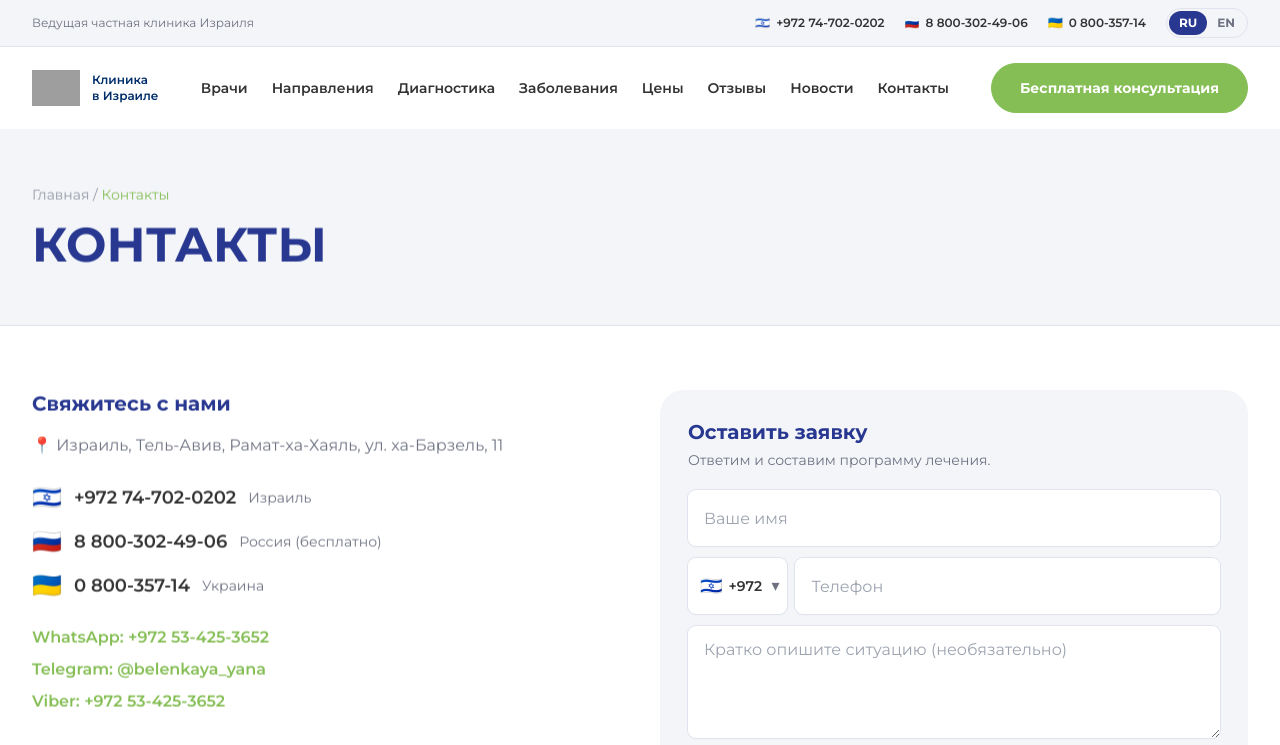
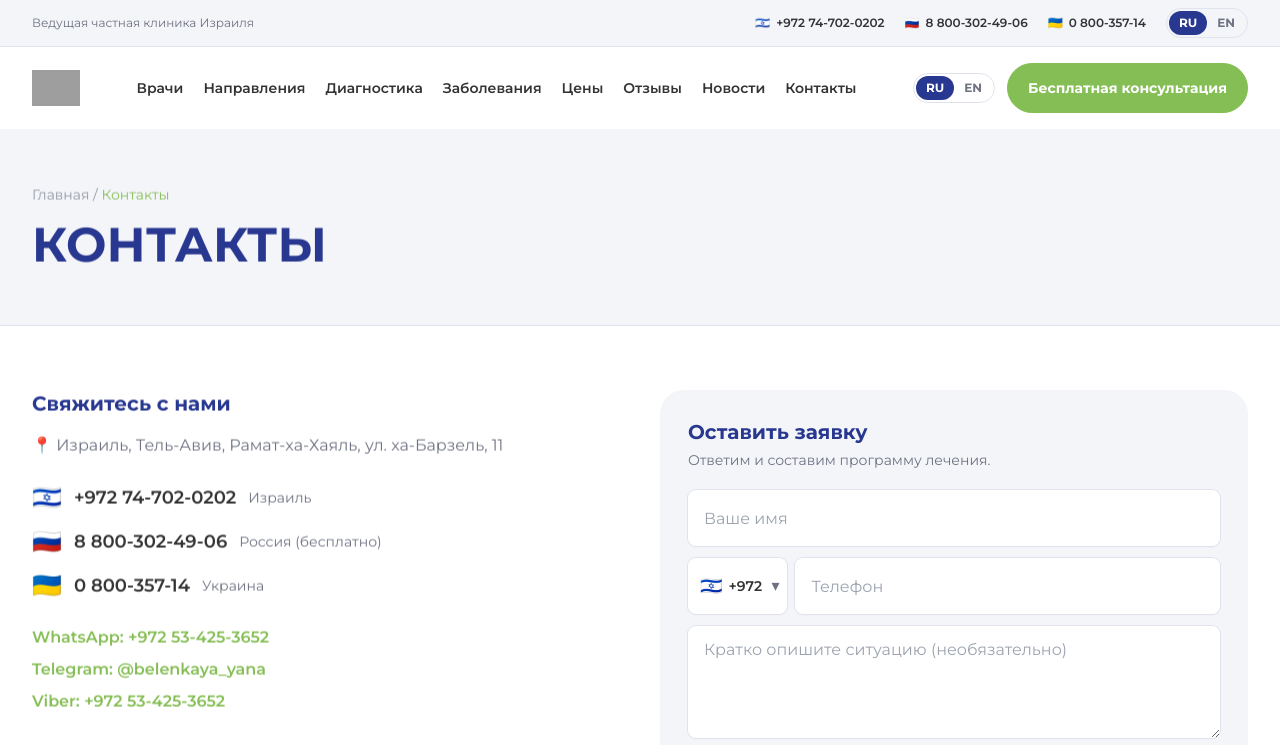
Before and after one commit to David2008Shternlib/NewAssuta, a Next.js app: page /contacts in a window 1280 px wide. Shown: the top 745 px of the page. Built offline with nearby package versions, Linux system fonts and the light colour scheme; grey boxes are pictures that could not be loaded.

Commit message:
Add files via upload

```diff
--- a/components/Header.js
+++ b/components/Header.js
@@ -18,15 +18,10 @@ export default function Header() {
   }, []);
 
   const LangSwitch = ({ className = "" }) => (
-    <div className={`flex items-center rounded-pill border border-line p-0.5 text-xs font-bold ${className}`}>
+    <div className={`flex flex-none items-center rounded-pill border border-line p-0.5 text-xs font-bold ${className}`}>
       {["ru", "en"].map((l) => (
-        <button
-          key={l}
-          onClick={() => setLang(l)}
-          className={`rounded-pill px-2.5 py-1 uppercase transition-colors ${
-            lang === l ? "bg-brand-blue text-white" : "text-muted hover:text-brand-blue"
-          }`}
-        >
+        <button key={l} onClick={() => setLang(l)}
+          className={`rounded-pill px-2.5 py-1 uppercase transition-colors ${lang === l ? "bg-brand-blue text-white" : "text-muted hover:text-brand-blue"}`}>
           {l}
         </button>
       ))}
@@ -36,11 +31,7 @@ export default function Header() {
   return (
     <header className="sticky top-0 z-50 bg-page/95 backdrop-blur">
       {/* Верхняя полоса — сворачивается при скролле */}
-      <div
-        className={`overflow-hidden border-line bg-surface2 transition-all duration-300 hidden md:block ${
-          scrolled ? "max-h-0 border-b-0 opacity-0" : "max-h-16 border-b opacity-100"
-        }`}
-      >
+      <div className={`overflow-hidden border-line bg-surface2 transition-all duration-300 hidden md:block ${scrolled ? "max-h-0 border-b-0 opacity-0" : "max-h-16 border-b opacity-100"}`}>
         <div className="wrap flex items-center justify-between py-2 text-xs">
           <span className="text-muted">{t(lang, "headerTagline")}</span>
           <div className="flex items-center gap-5">
@@ -55,25 +46,22 @@ export default function Header() {
       </div>
 
       {/* Основная строка */}
-      <div className={`wrap flex items-center justify-between transition-all duration-300 ${scrolled ? "py-2.5" : "py-4"}`}>
-        <Link href="/" className="flex items-center gap-3">
-          <img src={site.logo} alt="Assuta" className={`w-auto transition-all dark:brightness-0 dark:invert ${scrolled ? "h-8" : "h-9"}`} />
-          <span className="hidden whitespace-pre text-xs font-semibold text-brand-dark dark:text-accent sm:block">
-            {t(lang, "clinicIn")}
-          </span>
+      <div className={`wrap flex items-center justify-between gap-4 transition-all duration-300 ${scrolled ? "py-2.5" : "py-4"}`}>
+        <Link href="/" className="flex-none">
+          <img src={site.logo} alt="Assuta" className={`w-auto transition-all dark:brightness-0 dark:invert ${scrolled ? "h-7" : "h-9"}`} />
         </Link>
 
-        <nav className="hidden items-center gap-6 lg:flex">
+        <nav className="hidden items-center gap-4 xl:gap-5 lg:flex">
           {nav.map((n) => (
-            <Link key={n.href} href={n.href} className="text-sm font-semibold text-body transition-colors hover:text-brand-green">
+            <Link key={n.href} href={n.href} className="whitespace-nowrap text-sm font-semibold text-body transition-colors hover:text-brand-green">
               {pick(n.label, lang)}
             </Link>
           ))}
         </nav>
 
-        <div className="hidden items-center gap-3 lg:flex">
-          {scrolled && <LangSwitch />}
-          <a href="#request" className="btn-green">{t(lang, "freeConsult")}</a>
+        <div className="hidden flex-none items-center gap-3 lg:flex">
+          <LangSwitch />
+          <a href="#request" className="btn-green whitespace-nowrap !px-5">{t(lang, "freeConsult")}</a>
         </div>
 
         <button className="lg:hidden" aria-label="Menu" onClick={() => setOpen((v) => !v)}>
--- a/components/RequestForm.js
+++ b/components/RequestForm.js
@@ -74,7 +74,7 @@ export default function RequestForm({ compact = false }) {
               className="h-14 appearance-none bg-transparent pl-1.5 pr-6 text-sm font-semibold text-body outline-none"
             >
               {COUNTRIES.map((c) => (
-                <option key={c.code} value={c.code}>{c.dial}</option>
+                <option key={c.code} value={c.code} style={{ backgroundColor: "rgb(var(--surface))", color: "rgb(var(--text))" }}>{c.dial}</option>
               ))}
             </select>
             <span className="pointer-events-none absolute right-2 text-muted">▾</span>
```
